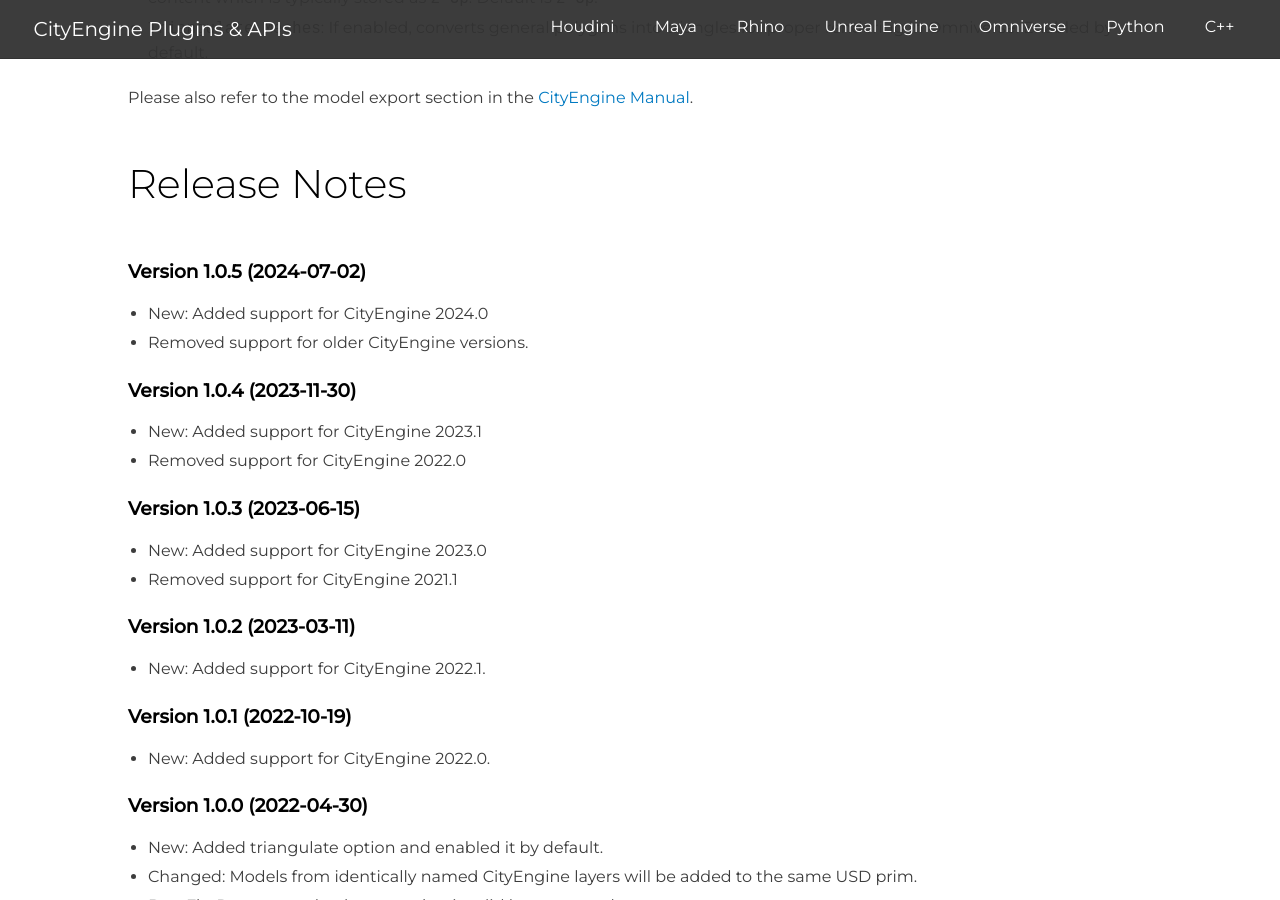
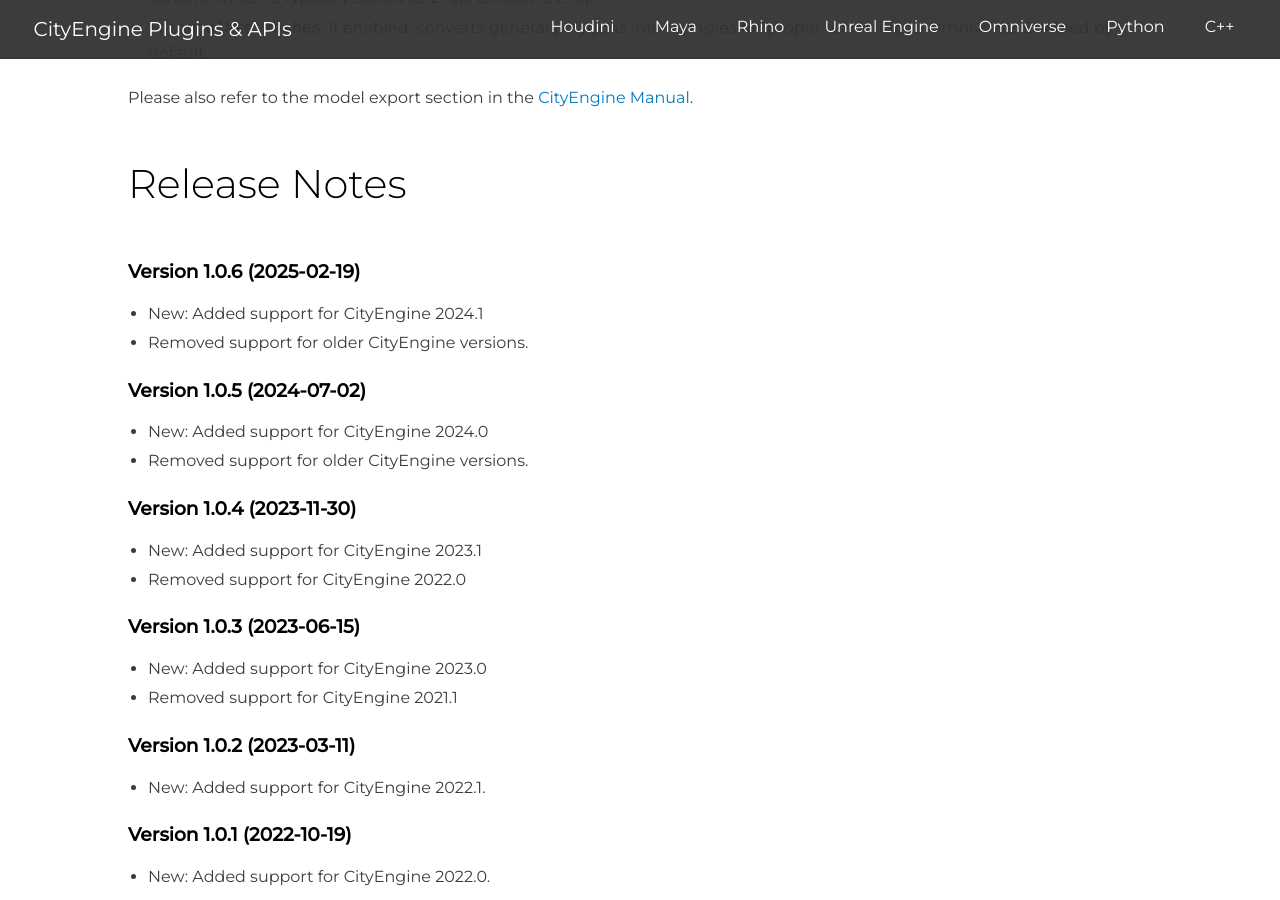
Before and after one commit to Esri/cityengine, a Jekyll site: the page built from documentation/omniverse/index.md, in a window 1280 px wide and 900 px high, scrolled down 4792 px. Built offline with Jekyll 4.4.1, drawn with Linux system fonts in a browser that asks for light colours.

Commit message:
Add release notes for 1.0.6

```diff
--- a/documentation/omniverse/index.md
+++ b/documentation/omniverse/index.md
@@ -69,6 +69,11 @@
 
 ## Release Notes
 
+### Version 1.0.6 (2025-02-19)
+
+* New: Added support for CityEngine 2024.1
+* Removed support for older CityEngine versions.
+
 ### Version 1.0.5 (2024-07-02)
 
 * New: Added support for CityEngine 2024.0
```
